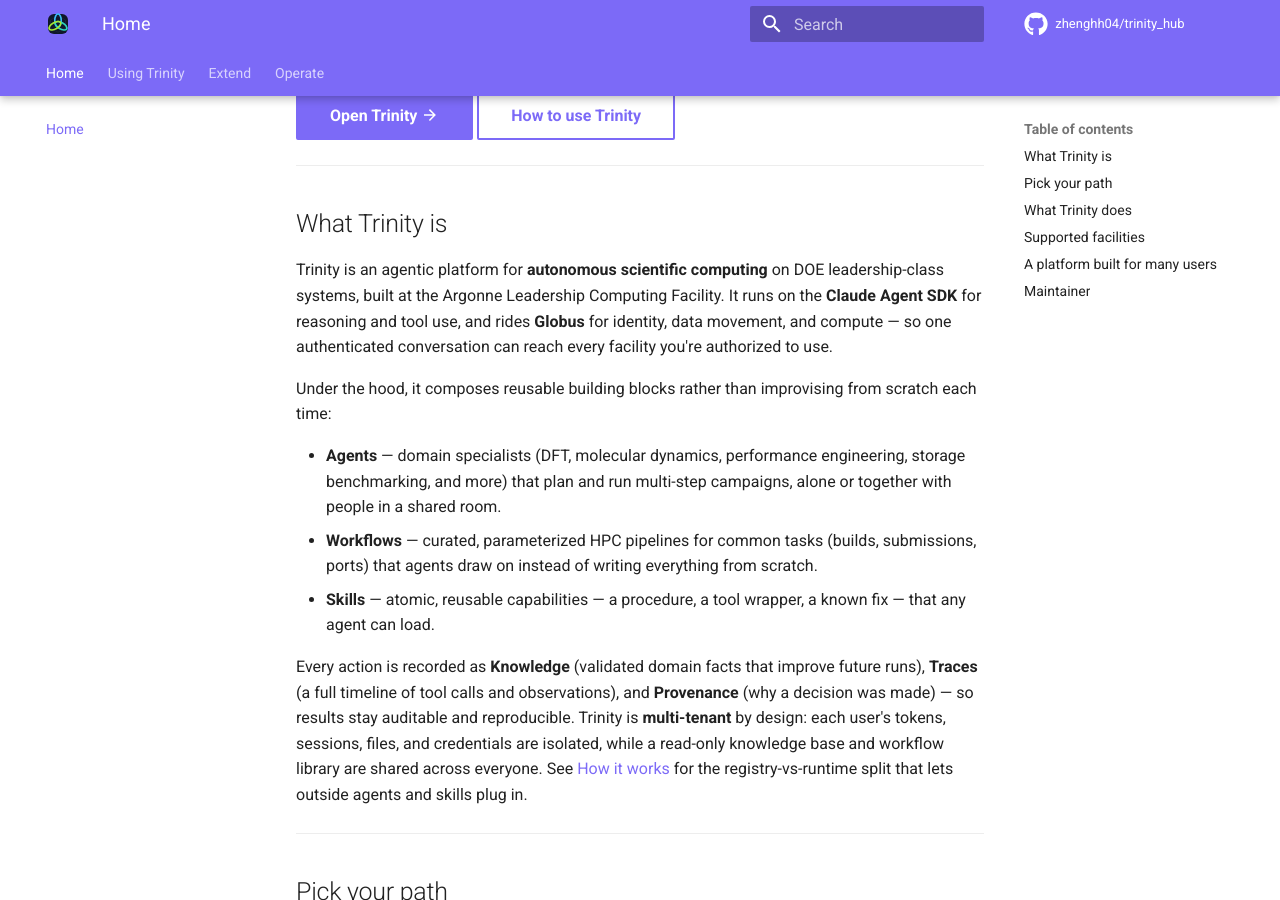
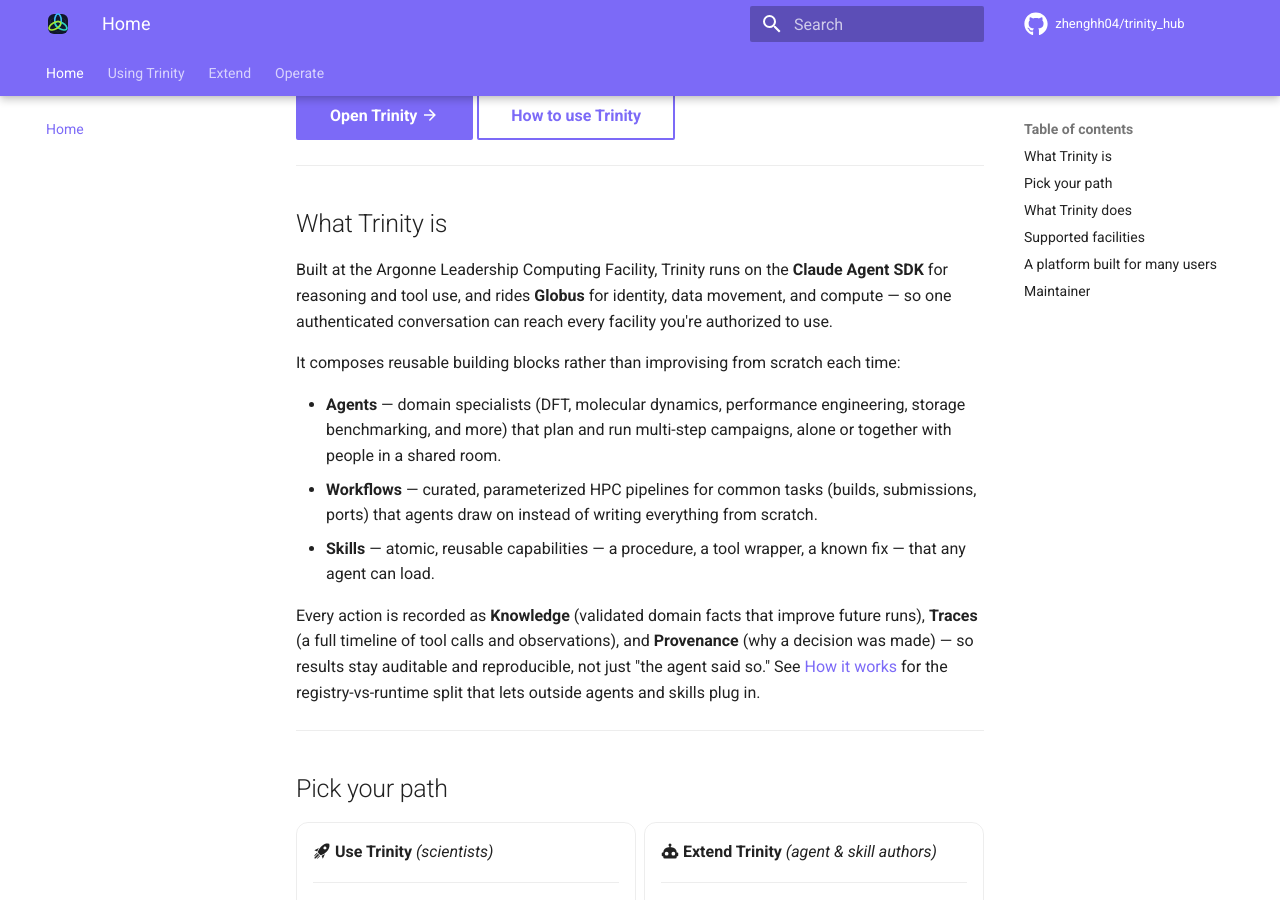
Before and after one commit to zhenghh04/trinity_hub, an MkDocs documentation site: the page built from docs/index.md, in a window 1280 px wide and 900 px high, scrolled down 348 px. Built offline with MkDocs 1.6.1 and Material for MkDocs 9.7.7, drawn with Linux system fonts in a browser that asks for light colours; comment, search, counter and statistics services are not loaded; some of the changed text lies outside the part shown.

Commit message:
docs: remove redundant restatements on the home page
What Trinity is repeated the opening paragraph multi-tenant-platform
framing and duplicated the multi-tenant isolation details already
covered in A platform built for many users. Trim it to only the new
material (SDK/Globus foundation, building blocks, auditability) and
de-echo a repeated "Under the hood" opener further down the page.

```diff
--- a/docs/index.md
+++ b/docs/index.md
@@ -18,14 +18,13 @@ own agents and reusable skills.
 
 ## What Trinity is
 
-Trinity is an agentic platform for **autonomous scientific computing** on DOE
-leadership-class systems, built at the Argonne Leadership Computing Facility. It
-runs on the **Claude Agent SDK** for reasoning and tool use, and rides **Globus**
-for identity, data movement, and compute — so one authenticated conversation can
+Built at the Argonne Leadership Computing Facility, Trinity runs on the
+**Claude Agent SDK** for reasoning and tool use, and rides **Globus** for
+identity, data movement, and compute — so one authenticated conversation can
 reach every facility you're authorized to use.
 
-Under the hood, it composes reusable building blocks rather than improvising
-from scratch each time:
+It composes reusable building blocks rather than improvising from scratch each
+time:
 
 - **Agents** — domain specialists (DFT, molecular dynamics, performance
   engineering, storage benchmarking, and more) that plan and run multi-step
@@ -39,9 +38,7 @@ from scratch each time:
 Every action is recorded as **Knowledge** (validated domain facts that improve
 future runs), **Traces** (a full timeline of tool calls and observations), and
 **Provenance** (why a decision was made) — so results stay auditable and
-reproducible. Trinity is **multi-tenant** by design: each user's tokens,
-sessions, files, and credentials are isolated, while a read-only knowledge base
-and workflow library are shared across everyone. See
+reproducible, not just "the agent said so." See
 [How it works](architecture.md) for the registry-vs-runtime split that lets
 outside agents and skills plug in.
 
@@ -92,7 +89,7 @@ outside agents and skills plug in.
 | *"Is Perlmutter up? What's the queue?"* | queries facility status and reports availability and load. |
 | *"Move these outputs to my laptop."* | runs a Globus transfer and reports the task status. |
 
-Under the hood, Trinity runs an embedded coding agent with tools for the ALCF/NERSC/OLCF
+Day to day, Trinity runs an embedded coding agent with tools for the ALCF/NERSC/OLCF
 integrated research-infrastructure APIs, Globus transfer & compute, and experiment
 tracking — but you never touch those directly. You stay in the chat.
 
```
